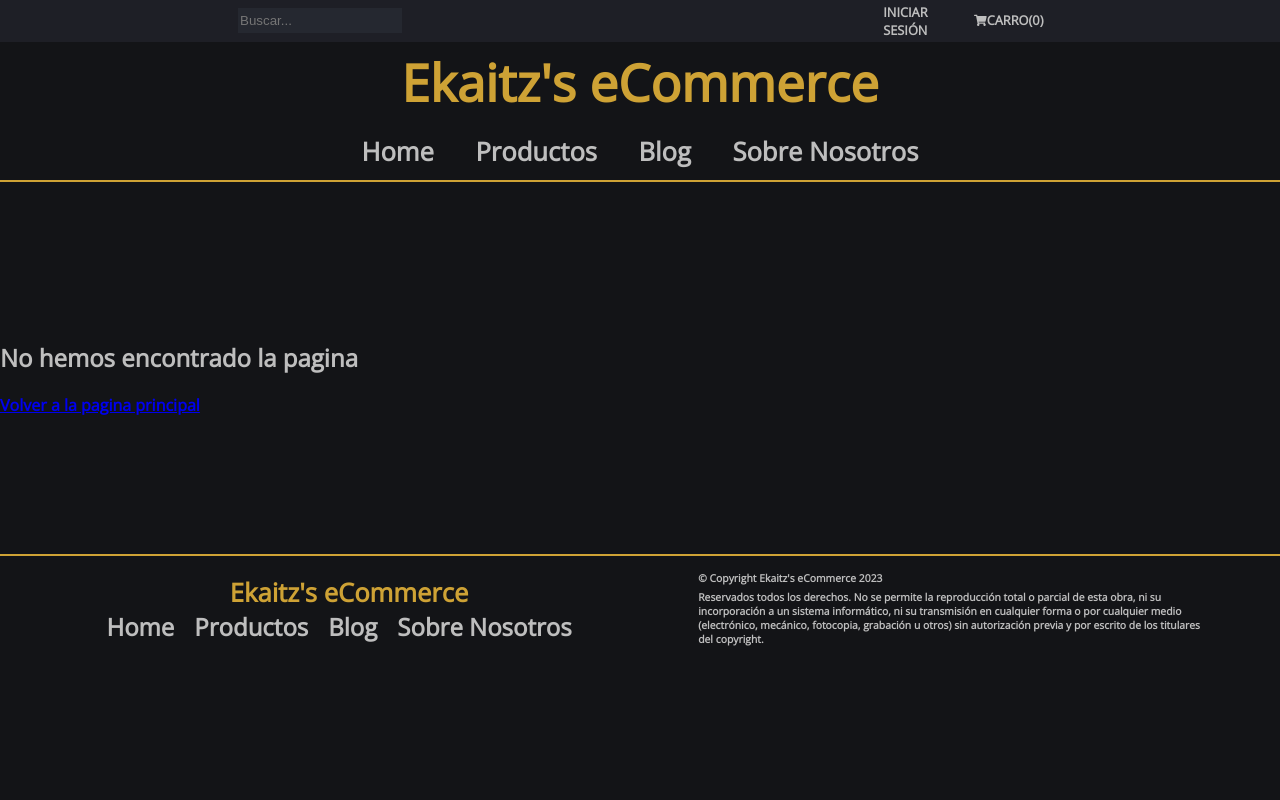
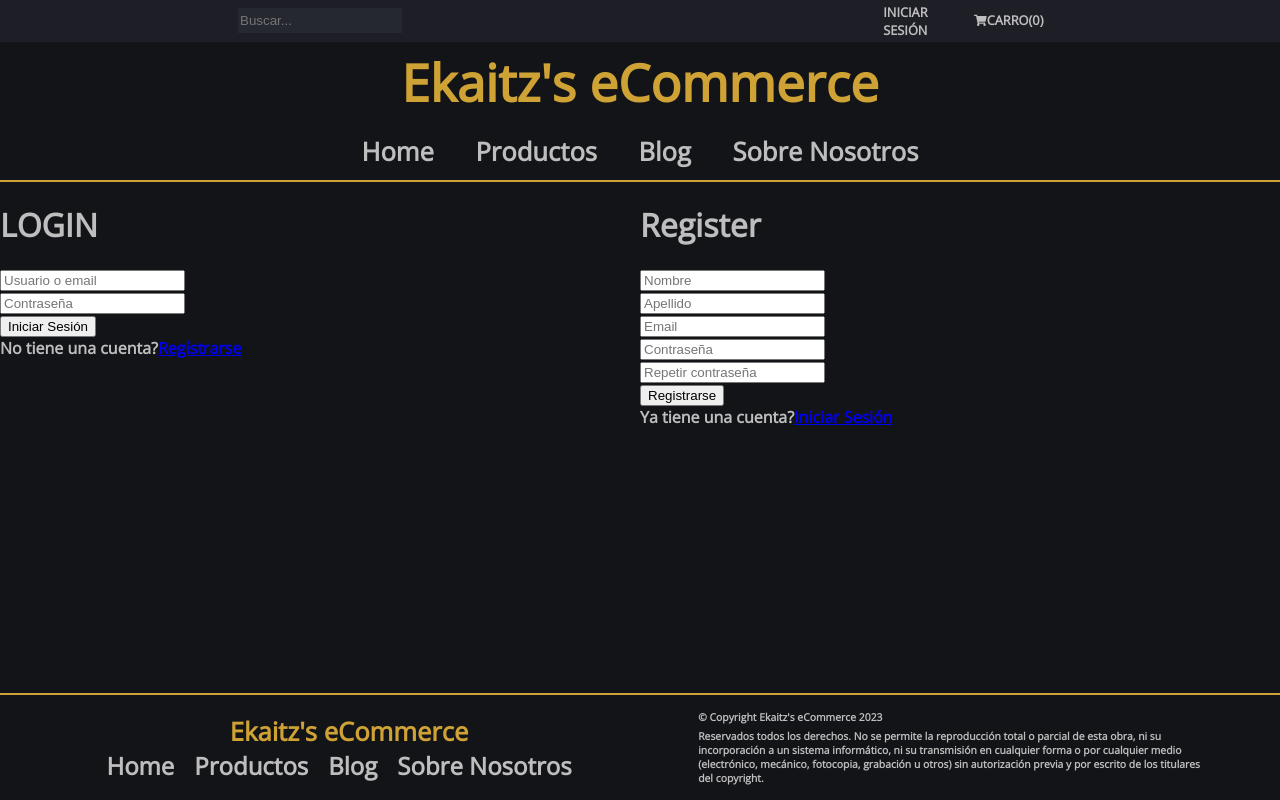
Before and after one commit to Ekasestao/Ekaitz_Capstone_Project, a React (Vite) app in the folder React Capstone Project/: page /login in a window 1280 px wide. Built offline with nearby package versions, Linux system fonts and the light colour scheme; no server answers.

Commit message:
Capstone Project

```diff
--- a/React Capstone Project/src/Components/Auth/login.jsx
+++ b/React Capstone Project/src/Components/Auth/login.jsx
@@ -78,12 +78,12 @@ class Login extends Component {
 
   render() {
     return (
-      <div>
+      <div className="login-wrapper">
         <h1>LOGIN</h1>
 
         <div>{this.state.errorText}</div>
 
-        <form onSubmit={this.handleSubmit} className="auth-form-wrapper">
+        <form onSubmit={this.handleSubmit} className="login-form-wrapper">
           <div className="form-group">
             <input
               type="text"
@@ -105,13 +105,13 @@ class Login extends Component {
           </div>
 
           <button className="btn" type="submit">
-            Login
+            Iniciar Sesión
           </button>
         </form>
 
         <div className="go-register">
           <span>
-            No tiene una cuenta?<NavLink to="/register">Regístrese</NavLink>
+            No tiene una cuenta?<NavLink to="/register">Regístrarse</NavLink>
           </span>
         </div>
       </div>
@@ -120,5 +120,3 @@ class Login extends Component {
 }
 
 export default Login;
-
-("pbkdf2:sha256:260000$KrNTgrm26frsvn1u$c47f2bb5a909f74e03366bf2968bb262226121a4240a01ee67ab145513752653");
--- a/React Capstone Project/src/Components/Auth/register.jsx
+++ b/React Capstone Project/src/Components/Auth/register.jsx
@@ -1,7 +1,140 @@
-import React from "react";
+import React, { Component } from "react";
+import { NavLink } from "react-router-dom";
 
-function Register() {
-  return <div>register</div>;
+class Register extends Component {
+  constructor(props) {
+    super(props);
+
+    this.state = {
+      name: "",
+      lastname: "",
+      email: "",
+      username: "",
+      password: "",
+      samePassword: "",
+      samePasswords: "La contraseña no coincide",
+      errorText: "",
+    };
+
+    this.handleSubmit = this.handleSubmit.bind(this);
+    this.handleChange = this.handleChange.bind(this);
+  }
+
+  handleChange(event) {
+    this.setState({
+      [event.target.name]: event.target.value,
+      errorText: "",
+    });
+  }
+
+  handleSubmit(event) {
+    axios
+      .post("http://ekasestao.pythonanywhere.com/users", {
+        users_name: this.state.name,
+        users_lastname: this.state.lastname,
+        users_email: this.state.email,
+        users_username: this.state.username,
+        users_password: this.state.password,
+      })
+      .then((response) => {
+        console.log(response);
+        this.props.handleSuccessfulAuth();
+      })
+      .catch(() => {
+        this.setState({
+          name: "",
+          lastname: "",
+          email: "",
+          username: "",
+          password: "",
+          samePassword: "",
+          samePasswords: "La contraseña no coincide",
+          errorText: "Ha ocurrido un error",
+        });
+      });
+
+    event.preventDefault();
+  }
+
+  render() {
+    return (
+      <div className="content-wrapper">
+        <div className="register-wrapper">
+          <h1>Register</h1>
+
+          <div>{this.state.errorText}</div>
+
+          <form onSubmit={this.handleSubmit} className="register-form-wrapper">
+            <div className="form-group">
+              <input
+                type="text"
+                name="name"
+                placeholder="Nombre"
+                value={this.state.name}
+                onChange={this.handleChange}
+              />
+            </div>
+
+            <div className="form-group">
+              <input
+                type="text"
+                name="lastname"
+                placeholder="Apellido"
+                value={this.state.lastname}
+                onChange={this.handleChange}
+              />
+            </div>
+
+            <div className="form-group">
+              <input
+                type="email"
+                name="email"
+                placeholder="Email"
+                value={this.state.email}
+                onChange={this.handleChange}
+              />
+            </div>
+
+            <div className="form-group">
+              <input
+                type="password"
+                name="password"
+                placeholder="Contraseña"
+                value={this.state.password}
+                onChange={this.handleChange}
+              />
+            </div>
+
+            <div className="form-group">
+              <input
+                type="password"
+                name="samePassword"
+                placeholder="Repetir contraseña"
+                value={this.state.samePassword}
+                onChange={this.handleChange}
+              />
+
+              <div className="same-passwords">
+                {this.state.password != this.state.samePassword
+                  ? this.state.samePasswords
+                  : null}
+              </div>
+            </div>
+
+            <button className="btn" type="submit">
+              Registrarse
+            </button>
+          </form>
+
+          <div className="go-login">
+            <span>
+              Ya tiene una cuenta?<NavLink to="/login">Iniciar Sesión</NavLink>
+            </span>
+          </div>
+        </div>
+      </div>
+    );
+  }
 }
 
 export default Register;
--- a/React Capstone Project/src/Components/Navigation/navbar.jsx
+++ b/React Capstone Project/src/Components/Navigation/navbar.jsx
@@ -35,7 +35,7 @@ const Navbar = (props) => {
             </div>
           ) : (
             <div className="nav-login">
-              <NavLink to="/auth">
+              <NavLink to="/login">
                 <span>Iniciar Sesión</span>
               </NavLink>
             </div>
--- a/React Capstone Project/src/Components/Pages/auth.jsx
+++ b/React Capstone Project/src/Components/Pages/auth.jsx
@@ -1,6 +1,8 @@
 import React, { Component } from "react";
 
 import Login from "../Auth/login";
+import Register from "../Auth/register";
+
 import navigateHook from "../Navigation/navigate";
 
 class Auth extends Component {
@@ -22,9 +24,13 @@ class Auth extends Component {
 
   render() {
     return (
-      <div>
-        <div className="auth-content-wrapper">
+      <div className="content-wrapper">
+        <div className="auth-wrapper">
           <Login
+            handleSuccessfulAuth={this.handleSuccessfulAuth}
+            handleUnsuccessfulAuth={this.handleUnsuccessfulAuth}
+          />
+          <Register
             handleSuccessfulAuth={this.handleSuccessfulAuth}
             handleUnsuccessfulAuth={this.handleUnsuccessfulAuth}
           />
--- a/React Capstone Project/src/Components/app.jsx
+++ b/React Capstone Project/src/Components/app.jsx
@@ -26,6 +26,7 @@ class App extends Component {
     this.handleSuccessfulLogin = this.handleSuccessfulLogin.bind(this);
     this.handleUnsuccessfulLogin = this.handleUnsuccessfulLogin.bind(this);
     this.handleSuccessfulLogout = this.handleSuccessfulLogout.bind(this);
+    this.authorizedPages = this.authorizedPages.bind(this);
     this.connectApi = this.connectApi.bind(this);
     this.createUser = this.createUser.bind(this);
   }
@@ -72,6 +73,13 @@ class App extends Component {
     this.connectApi();
   }
 
+  authorizedPages() {
+    return [
+      <Route key="login" path="/login" element={<Auth />} />,
+      <Route key="register" path="register" element={<Register />} />,
+    ];
+  }
+
   render() {
     return (
       <div className="app-wrapper">
@@ -86,9 +94,18 @@ class App extends Component {
           <Routes>
             <Route exact="true" path="/" element={<Home />} />
             <Route
-              path="/auth"
+              path="/login"
               element={
                 <Auth
+                  handleSuccessfulLogin={this.handleSuccessfulLogin}
+                  handleUnsuccessfulLogin={this.handleUnsuccessfulLogin}
+                />
+              }
+            />
+            <Route
+              path="/register"
+              element={
+                <Register
                   handleSuccessfulLogin={this.handleSuccessfulLogin}
                   handleUnsuccessfulLogin={this.handleUnsuccessfulLogin}
                 />
@@ -98,7 +115,6 @@ class App extends Component {
             <Route path="/productos" element={<Productos />} />
             <Route path="/blog" element={<Blog />} />
             <Route path="/carro" element={<Carro />} />
-            <Route path="/register" element={<Register />} />
             <Route path="*" element={<NoMatch />} />
           </Routes>
 
--- /dev/null
+++ b/React Capstone Project/src/Styles/login.scss
@@ -0,0 +1,6 @@
+.auth-wrapper {
+  display: grid;
+  grid-template-columns: 1fr 1fr;
+  height: 100%;
+  width: 100%;
+}
--- a/React Capstone Project/src/Styles/main.scss
+++ b/React Capstone Project/src/Styles/main.scss
@@ -2,8 +2,10 @@
 @import "./variables.scss";
 @import "./mixins.scss";
 @import "./app.scss";
+@import "./navbar.scss";
 @import "./content-wrapper.scss";
-@import "./navbar.scss";
 @import "./home.scss";
+@import "./login.scss";
+@import "./register.scss";
 @import "./about-us.scss";
 @import "./footer.scss";
```
Also changed, not shown: React Capstone Project/src/Styles/register.scss (added).
